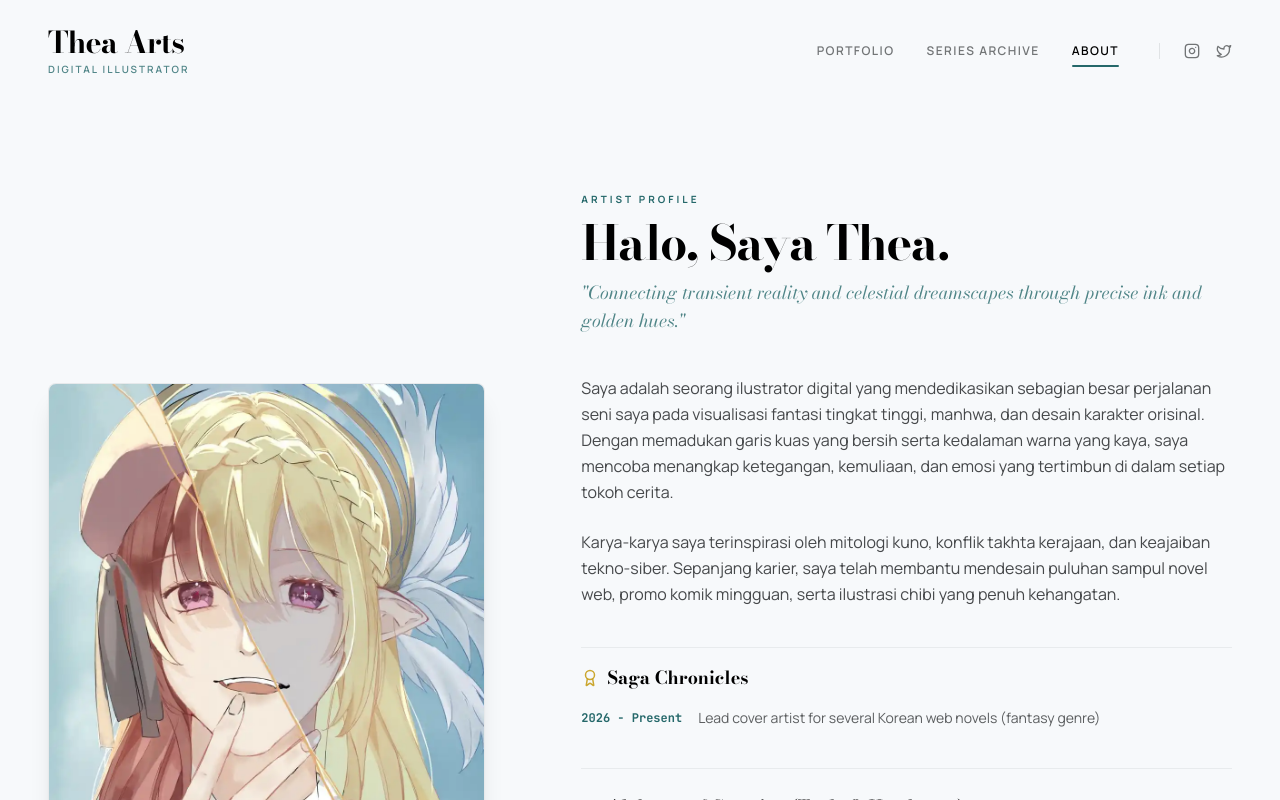
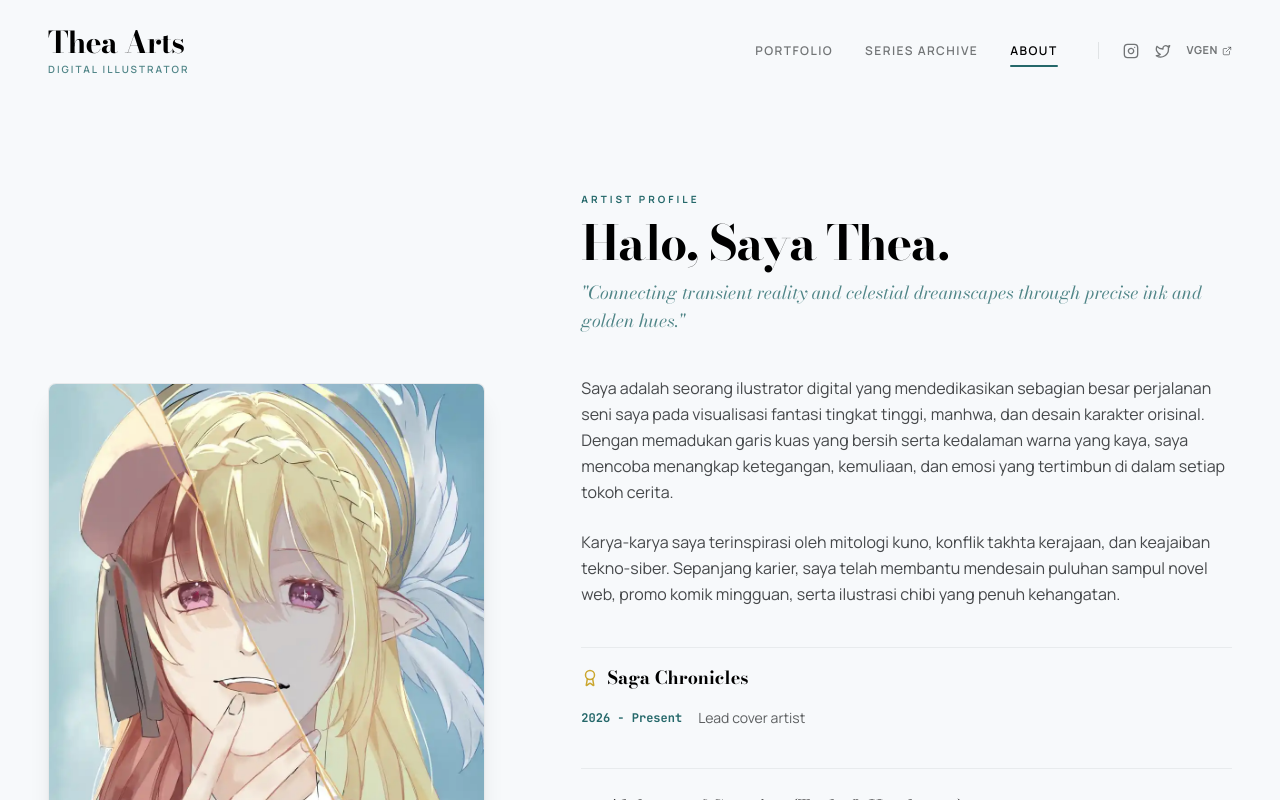
Before and after one commit to faaris23/PortofolioKakKim, a React (Vite) app: page / in a window 1280 px wide. Both pictures are taken after a click on the button "ABOUT". Shown: the top 800 px of the page. Built offline with nearby package versions, Linux system fonts and the light colour scheme; a web font is replaced by a local one.

Commit message:
Update social and VGen links

```diff
--- a/src/components/AboutSection.tsx
+++ b/src/components/AboutSection.tsx
@@ -19,7 +19,7 @@ export default function AboutSection() {
       proof: 'Pendukung utama dalam pembuatan sketsa cepat, eksplorasi komposisi cerita (thumbnailing), serta seluruh pengerjaan pesanan ilustrasi chibi.'
     },
     {
-      name: 'Wacom Cintiq Pro 24',
+      name: 'Pen Tablet',
       detail: 'Primary hardware display',
       proof: 'Perangkat keras utama dengan kalibrasi warna sRGB penuh untuk menjamin akurasi warna yang konsisten antara layar digital dan hasil cetak.'
     },
@@ -27,7 +27,7 @@ export default function AboutSection() {
 
   // taroh milestones di sini, misalnya:
   const milestones = [
-    { year: '2026 - Present', text: 'Lead cover artist for several Korean web novels (fantasy genre)' }
+    { year: '2026 - Present', text: 'Lead cover artist' }
   ];
 
   return (
@@ -51,7 +51,7 @@ export default function AboutSection() {
                   THE ALCHEMIST
                 </span>
                 <h4 className="font-serif text-xl font-bold text-brand-primary mt-1">
-                  Rosalia
+                  Thea
                 </h4>
                 <p className="font-sans text-[11px] text-brand-dark/70 mt-1">
                   Indonesia-based Digital Illustrator & Character Designer
--- a/src/components/Footer.tsx
+++ b/src/components/Footer.tsx
@@ -84,9 +84,8 @@ export default function Footer({ setActiveTab }: FooterProps) {
               >
                 <Twitter size={18} />
               </a>
-              {/* Commission link disabled temporarily.
               <a
-                href="https://vgen.co"
+                href="https://vgen.co/Theabags_1399"
                 target="_blank"
                 rel="noreferrer"
                 className="text-white/60 hover:text-brand-gold font-sans text-xs font-bold transition-colors"
@@ -94,7 +93,6 @@ export default function Footer({ setActiveTab }: FooterProps) {
               >
                 VGEN
               </a>
-              */}
             </div>
           </div>
 
@@ -147,10 +145,9 @@ export default function Footer({ setActiveTab }: FooterProps) {
                 EXTERNAL
               </span>
               <ul className="font-sans text-xs space-y-2.5 text-white/60">
-                {/* Commission link disabled temporarily.
                 <li>
                   <a
-                    href="https://vgen.co"
+                    href="https://vgen.co/Theabags_1399"
                     target="_blank"
                     rel="noreferrer"
                     className="hover:text-white transition-colors flex items-center gap-1"
@@ -158,7 +155,6 @@ export default function Footer({ setActiveTab }: FooterProps) {
                     VGen Commission Page
                   </a>
                 </li>
-                */}
                 <li>
                   <a
                     href="https://artstation.com"
--- a/src/components/InquiryForm.tsx
+++ b/src/components/InquiryForm.tsx
@@ -188,7 +188,7 @@ export default function InquiryForm() {
 
             {/* VGen Callout Card */}
             <a
-              href="https://vgen.co"
+              href="https://vgen.co/Theabags_1399"
               target="_blank"
               rel="noreferrer"
               className="block p-6 bg-brand-teal/5 border border-brand-teal/20 hover:border-brand-teal/50 hover:shadow-sm rounded-lg group transition-all duration-300"
--- a/src/components/Navbar.tsx
+++ b/src/components/Navbar.tsx
@@ -98,9 +98,8 @@ export default function Navbar({ activeTab, setActiveTab }: NavbarProps) {
               >
                 <Twitter size={16} />
               </a>
-              {/* Commission link disabled temporarily.
               <a
-                href="https://vgen.co"
+                href="https://vgen.co/Theabags_1399"
                 target="_blank"
                 rel="noreferrer"
                 id="social-vgen-nav"
@@ -110,7 +109,6 @@ export default function Navbar({ activeTab, setActiveTab }: NavbarProps) {
                 <span className="font-sans tracking-wider">VGEN</span>
                 <ExternalLink size={10} />
               </a>
-              */}
             </div>
           </div>
 
@@ -174,9 +172,8 @@ export default function Navbar({ activeTab, setActiveTab }: NavbarProps) {
                 <Twitter size={16} />
                 <span>Twitter</span>
               </a>
-              {/* Commission link disabled temporarily.
               <a
-                href="https://vgen.co"
+                href="https://vgen.co/Theabags_1399"
                 target="_blank"
                 rel="noreferrer"
                 className="text-brand-dark/60 hover:text-brand-teal transition-colors flex items-center gap-1.5 text-xs font-medium"
@@ -184,7 +181,6 @@ export default function Navbar({ activeTab, setActiveTab }: NavbarProps) {
                 <span>VGen</span>
                 <ExternalLink size={12} />
               </a>
-              */}
             </div>
           </div>
         </div>
```
